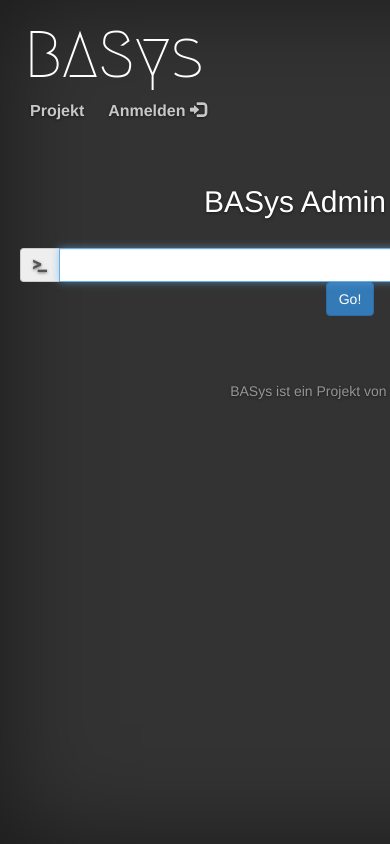
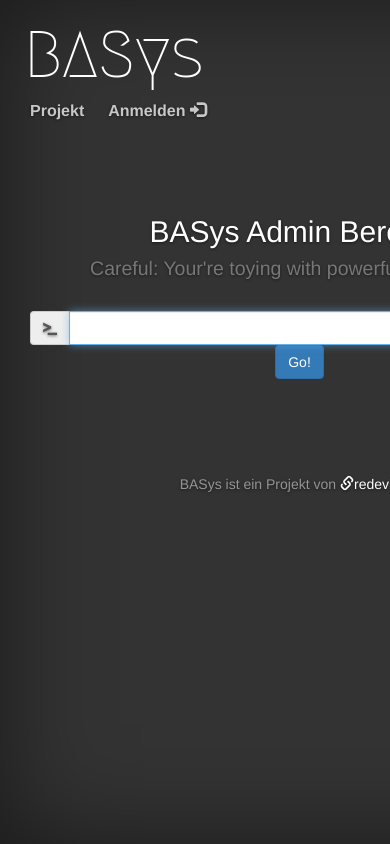
Before and after one commit to redevined/brenner-assistant-system, a Python web app: template templates/admin.html in a window 390 px wide; the page is wider, and only the part inside the window is pictured. Run offline with Jinja, Linux system fonts and the light colour scheme; the template is opened without the code that fills it, so the values that code supplies are empty; some libraries are stand-ins or nearby versions.

Commit message:
Template changes + starting to make responsive

```diff
--- a/static/css/courses.css
+++ b/static/css/courses.css
@@ -64,9 +64,3 @@ thead .functions {
     margin-left: -20px;
     margin-right: 0px;
 }
-
-@media (min-width: 992px) {
-  .cover-head, .cover-foot, .cover-container {
-    width: 900px;
-  }
-}
--- a/static/css/global.css
+++ /dev/null
@@ -1,79 +0,0 @@
-html, body {
-  height: 100%;
-  background-color: #333;
-}
-
-body {
-  color: #ddd;
-  text-shadow: 0 1px 3px rgba(0,0,0,.5);
-}
-
-a, a:focus, a:hover {
-  color: #fff;
-}
-
-h1, h2, h3 {
-  color: #fff;
-  text-align: center;
-}
-
-.lead {
-	color: inherit;
-}
-
-.lighter {
-  color: #999;
-  color: rgba(255,255,255,.5);
-}
-
-.center {
-  text-align: center;
-}
-
-.inner {
-  padding: 30px;
-}
-
-.sevenhundred {
-  width: 700px;
-  margin: auto;
-}
-
-.cover {
-  padding: 0 20px;
-}
-
-.btn-default, .btn-default:hover, .btn-default:focus {
-  color: #333;
-  text-shadow: none; /* Prevent inheritence from `body` */
-  background-color: #fff;
-  border: 1px solid #fff;
-}
-
-.code {
-  font-family: Consolas, Lucida Console, monospace;
-  width: 500px !important;
-}
-
-.flash {
-  color: #fff;
-  border: 1px solid transparent;
-  border-radius: 6px;
-  padding: 15px;
-  font-weight: bold;
-}
-
-.flash-success {
-  background-color: #33b771;
-  border-color: #23a761;
-}
-
-.flash-warn {
-  background-color: #b77133;
-  border-color: #a76123;
-}
-
-.flash-error {
-  background-color: #b73337;
-  border-color: #a72327;
-}
--- a/static/css/home.css
+++ b/static/css/home.css
@@ -1,4 +1,4 @@
-.cover a {
+.cover-content a {
   font-weight: bold;
 }
 
--- a/static/css/template.css
+++ b/static/css/template.css
@@ -1,51 +1,83 @@
 /*
- * Cover template
+ * Site layout
  */
 
+html {
+  width: 100%;
+  height: 100%;
+}
 
-/*
- * Base structure
- */
+body {
+  width: 100%;
+  display: table;
+  height: inherit;
+  margin: 0;
+  padding: 0;
 
-/* Extra markup and styles for table-esque vertical and horizontal centering */
-.site-wrapper {
-  display: table;
-  width: 100%;
-  height: 100%; /* For at least Firefox */
-  min-height: 100%;
+  color: #ddd;
+  background-color: #333;
+  text-shadow: 0 1px 3px rgba(0,0,0,.5);
   -webkit-box-shadow: inset 0 0 100px rgba(0,0,0,.5);
           box-shadow: inset 0 0 100px rgba(0,0,0,.5);
 }
 
-.site-wrapper-inner {
+.site-wrapper {
   display: table-cell;
-  vertical-align: top;
 }
 
-.cover-container {
+.cover-wrapper {
+  display: table;
   margin-right: auto;
   margin-left: auto;
 }
 
+.cover-header, .cover-container, .cover-footer {
+  display: table-row;
+}
+
+.cover-header, .cover-footer {
+  height: 100px;
+}
+
+.cover-container {
+  height: 100%;
+}
+
+.cover-content {
+  display: table-cell;
+  vertical-align: middle;
+  padding: 0 20px;
+}
+
+@media (min-width: 768px) {
+
+}
+
+@media (min-width: 992px) {
+  .cover-wrapper {
+    width: 900px;
+    height: 100%;
+  }
+}
 
 /*
- * Header
+ * Header + Footer
  */
 
-.cover-head-brand {
+.cover-header-brand {
   margin-top: 10px;
   margin-bottom: 10px;
 }
 
-.cover-head-nav > li {
+.cover-header-nav > li {
   display: inline-block;
 }
 
-.cover-head-nav > li + li {
+.cover-header-nav > li + li {
   margin-left: 20px;
 }
 
-.cover-head-nav > li > a {
+.cover-header-nav > li > a {
   padding-right: 0;
   padding-left: 0;
   font-size: 16px;
@@ -55,66 +87,99 @@
   border-bottom: 2px solid transparent;
 }
 
-.cover-head-nav > li > a:hover, .cover-head-nav > li > a:focus {
+.cover-header-nav > li > a:hover, .cover-header-nav > li > a:focus {
   background-color: transparent;
   border-bottom-color: #a9a9a9;
   border-bottom-color: rgba(255,255,255,.25);
 }
 
-.cover-head-nav > .active > a, .cover-head-nav > .active > a:hover, .cover-head-nav > .active > a:focus {
+.cover-header-nav > .active > a, .cover-header-nav > .active > a:hover, .cover-header-nav > .active > a:focus {
   color: #fff;
   border-bottom-color: #fff;
 }
 
 @media (min-width: 768px) {
-  .cover-head-brand {
+
+  .cover-header > .inner {
+    width: 700px;
+    margin-right: auto;
+    margin-left: auto;
+  }
+
+  .cover-header-brand {
     float: left;
   }
 
-  .cover-head-nav {
+  .cover-header-nav {
     float: right;
   }
 }
 
-
-/*
- * Footer
- */
-
-.cover-foot {
+.cover-footer {
   text-align: center;
 }
 
-
 /*
- * Affix and center
+ * Custom styles
  */
 
-@media (min-width: 768px) {
-  /* Pull out the header and footer */
-  .cover-head {
-    position: fixed;
-    top: 0;
+.center {
+  text-align: center;
 }
 
-  .cover-foot {
-    position: fixed;
-    bottom: 0;
+.inner {
+  padding: 30px;
 }
 
-  /* Start the vertical centering */
-  .site-wrapper-inner {
-    vertical-align: middle;
+a, a:focus, a:hover {
+  color: #fff;
 }
 
-  /* Handle the widths */
-  .cover-head, .cover-foot, .cover-container {
-    width: 100%; /* Must be percentage or pixels for horizontal alignment */
-  }
+h1, h2, h3 {
+  color: #fff;
+  text-align: center;
 }
 
-@media (min-width: 992px) {
-  .cover-head, .cover-foot, .cover-container {
-    width: 700px;
+.lead {
+  color: inherit;
 }
+
+.note {
+  color: #999;
+  color: rgba(255,255,255,.5);
 }
+
+.code {
+  font-family: Consolas, Lucida Console, monospace;
+  width: 500px !important;
+}
+
+.flash {
+  color: #fff;
+  border: 1px solid transparent;
+  border-radius: 6px;
+  padding: 15px;
+  font-weight: bold;
+}
+
+.flash-success {
+  background-color: #33b771;
+  border-color: #23a761;
+}
+
+.flash-warn {
+  background-color: #b77133;
+  border-color: #a76123;
+}
+
+.flash-error {
+  background-color: #b73337;
+  border-color: #a72327;
+}
+
+.btn-default, .btn-default:hover, .btn-default:focus {
+  color: #333;
+  text-shadow: none;
+  background-color: #fff;
+  border: 1px solid #fff;
+}
--- a/templates/about.html
+++ b/templates/about.html
@@ -7,8 +7,8 @@
 {% endblock %}
 
 {% block content %}
-<div class="inner cover">
-	<h2>Über das Projekt</h2>
+<div class="cover-content inner">
+	<h2>Über das Projekt.</h2>
 	<br />
 	<p>
 		BASys ist ein unabhängiges Projekt und wird von mir entwickelt und administriert.
--- a/templates/admin.html
+++ b/templates/admin.html
@@ -16,8 +16,11 @@
 {% endblock %}
 
 {% block content %}
-<div class="inner cover center">
-	<h2>BASys Admin Bereich</h2>
+<div class="cover-content center inner">
+	<h2>
+		BASys Admin Bereich.<br />
+		<small>Careful: Your're toying with powerful forces here.</small>
+	</h2>
 	<br />
 
 	<form method="POST" class="form-inline" autocomplete="off">
--- a/templates/courses.html
+++ b/templates/courses.html
@@ -52,7 +52,7 @@
 {% endblock %}
 
 {% block content %}
-<div class="inner cover">
+<div class="cover-content inner">
 	<h2>Deine Kurse.</h2>
 	<br />
 
--- a/templates/error.html
+++ b/templates/error.html
@@ -7,7 +7,7 @@
 {% endblock %}
 
 {% block content %}
-<div class="inner cover center">
+<div class="cover-content center inner">
 	<h1>Error {{ code }} :(</h1>
 	{% if code == 404 %}
 	<p>Zugriff verweigert.</p>
--- a/templates/home.html
+++ b/templates/home.html
@@ -7,7 +7,7 @@
 {% endblock %}
 
 {% block content %}
-<div class="inner cover center">
+<div class="cover-content center inner">
 	<h1>Behalte deine Kurse im Überblick. <small>BASys</small></h1>
 	<br />
 	<p class="lead">
--- a/templates/login.html
+++ b/templates/login.html
@@ -7,9 +7,9 @@
 {% endblock %}
 
 {% block content %}
-<div class="inner cover">
+<div class="cover-content inner">
 	<form class="form-signin" method="POST">
-		<h2 class="form-signin-heading">Melde dich an</h2>
+		<h2 class="form-signin-heading">Melde dich an.</h2>
 
 		{% for cat, msg in get_flashed_messages(with_categories=true) %}
 		<p class="flash flash-{{ cat }}">
@@ -29,7 +29,7 @@
 
 		<button class="btn btn-lg btn-primary btn-block" type="submit">Login</button>
 
-		<p class="lighter">Noch keinen Account? <a href="{{ _.Config.Urls.App.register }}">Hier geht's zur Registrierung.</a></p>
+		<p class="note">Noch keinen Account? <a href="{{ _.Config.Urls.App.register }}">Hier geht's zur Registrierung.</a></p>
 	</form>
 </div>
 {% endblock %}
--- a/templates/register.html
+++ b/templates/register.html
@@ -7,9 +7,9 @@
 {% endblock %}
 
 {% block content %}
-<div class="inner cover">
+<div class="cover-content inner">
 	<form class="form-signin" method="POST">
-		<h2 class="form-signin-heading">Erstelle einen Account</h2>
+		<h2 class="form-signin-heading">Erstelle einen Account.</h2>
 
 		{% for cat, msg in get_flashed_messages(with_categories=true) %}
 		<p class="flash flash-{{ cat }}">
@@ -29,7 +29,7 @@
 
 		<button class="btn btn-lg btn-primary btn-block" type="submit">Erstellen</button>
 
-		<p class="lighter">Bereits einen Account erstellt? <a href="{{ _.Config.Urls.App.login }}">Zurück zur Anmeldung.</a></p>
+		<p class="note">Bereits einen Account erstellt? <a href="{{ _.Config.Urls.App.login }}">Zurück zur Anmeldung.</a></p>
 	</form>
 </div>
 {% endblock %}
--- a/templates/template.html
+++ b/templates/template.html
@@ -14,24 +14,23 @@
     	<!-- Title template block -->
         <title>{% block title %}{% endblock %} - BASys</title>
 
-    	<!-- Bootstrap core and template CSS -->
+    	<!-- Bootstrap core -->
         <link href="/static/css/bootstrap.min.css" rel="stylesheet">
-        <link href="/static/css/global.css" rel="stylesheet">
+        <!-- Custom CSS -->
         <link href="/static/css/template.css" rel="stylesheet">
-        <!-- Custom CSS -->
         {% block style %}{% endblock %}
     </head>
     <body>
 
+
 		<div class="site-wrapper">
-			<div class="site-wrapper-inner">
-				<div class="cover-container">
+			<div class="cover-wrapper">
 
-					<div class="cover-head clearfix">
-						<div class="inner sevenhundred">
-							<a href="{{ _.Config.Urls.App.home }}"><span class="cover-head-brand"><img src="/static/img/logo.png" alt="BASys" /></span></a>
+				<div class="cover-header clearfix">
+					<div class="inner">
+						<a href="{{ _.Config.Urls.App.home }}"><span class="cover-header-brand"><img src="/static/img/logo.png" alt="BASys" /></span></a>
 						<nav>
-								<ul class="nav cover-head-nav">
+							<ul class="nav cover-header-nav">
 								{% if _.models.User.session.exists() %}
 								{% if _.models.User.session.get().isAdmin() %}
 								<li class="{% if _.flask.request.endpoint == 'admin' %}active{% endif %}">
@@ -56,15 +55,16 @@
 					</div>
 				</div>
 
+				<div class="cover-container">
 					{% block content %}{% endblock %}
+				</div>
 
-					<div class="cover-foot lighter">
+				<div class="cover-footer">
 					<div class="inner">
-							<p>BASys ist ein Projekt von <a href="{{ _.Config.Urls.Ext.github }}"><span class="glyphicon glyphicon-link"></span>redevined</a>.</p>
+						<p class="note">BASys ist ein Projekt von <a href="{{ _.Config.Urls.Ext.github }}"><span class="glyphicon glyphicon-link"></span>redevined</a>.</p>
 					</div>
 				</div>
 
-		        </div>
 	        </div>
         </div>
 
```
Also changed, not shown: models/Sheet.py (+6 -2 lines). Lines whose indentation alone changed are shown as unchanged.
